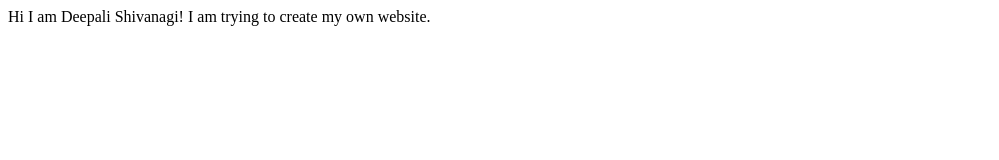
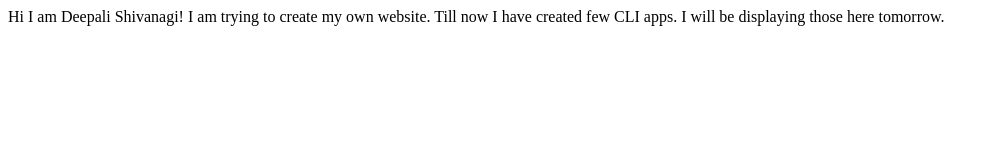
Before and after one commit to deepalishivanagi/First-repo-site, a plain HTML site: page index.html in a window 1280 px wide. Shown: the whole page, without its empty margins (0-999 px from the left). Drawn offline with Linux system fonts and the light colour scheme.

Commit message:
update project details

```diff
--- a/index.html
+++ b/index.html
@@ -10,5 +10,6 @@
     Hi I am Deepali Shivanagi!
 
     I am trying to create my own website.
+    Till now I have created few CLI apps. I will be displaying those here tomorrow.
 </body>
 </html>
```
